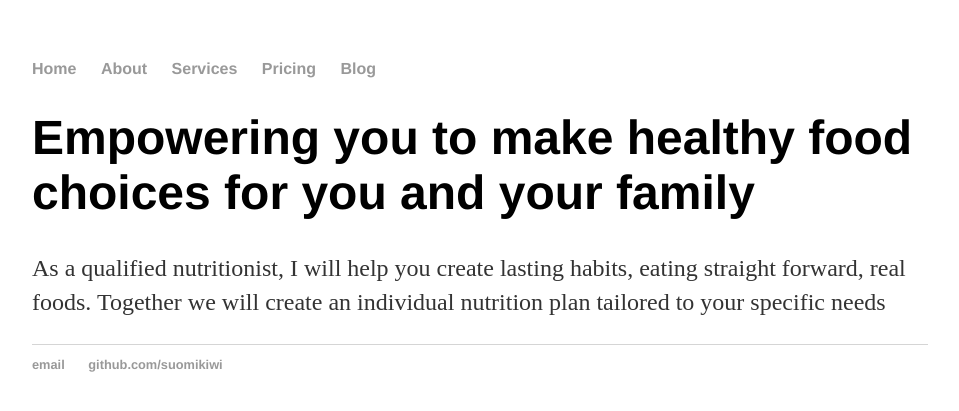
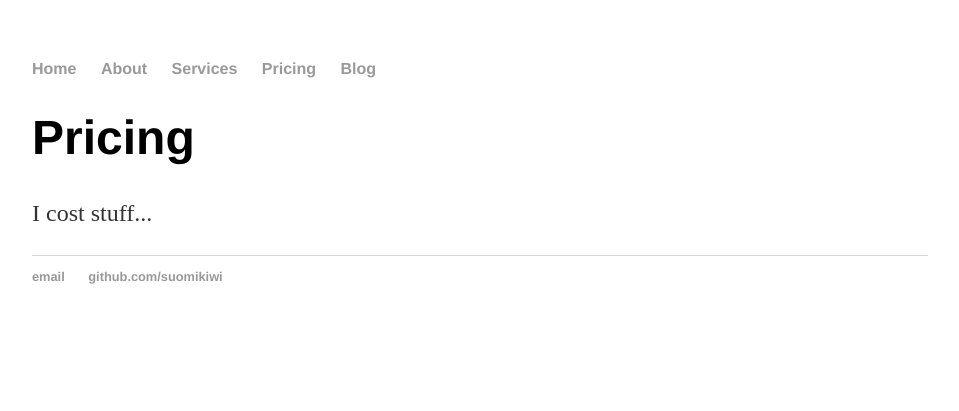
Before and after one commit to suomikiwi/suomikiwi.github.io, a Jekyll site: the page built from pricing/index.html, in a window 1280 px wide. Shown: the top 411 px of the page, without its empty margins (160-1119 px from the left). Built offline with Jekyll 4.4.1, drawn with Linux system fonts in a browser that asks for light colours.

Commit message:
Update index.html

```diff
--- a/pricing/index.html
+++ b/pricing/index.html
@@ -1,8 +1,10 @@
 ---
 layout: default
-title: Kaitotika, Straight-up Nutrition
+title: Kaitotika, Straight-up Nutrition, Pricing
 ---
 <div class="blurb">
-	<h1>Empowering you to make healthy food choices for you and your family</h1>
-	<p>As a qualified nutritionist, I will help you create lasting habits, eating straight forward, real foods. Together we will create an individual nutrition plan tailored to your specific needs</p>
+	<h1>Pricing</h1>
+	<p>
+	I cost stuff...
+	</p>
 </div><!-- /.blurb -->
```
